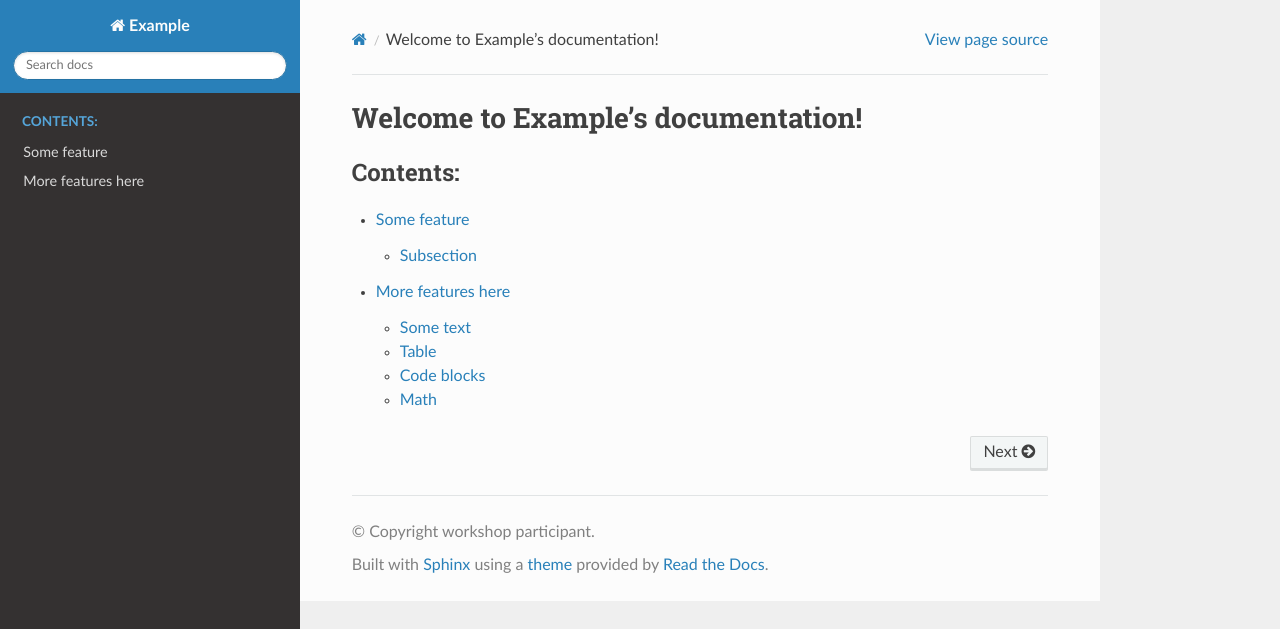
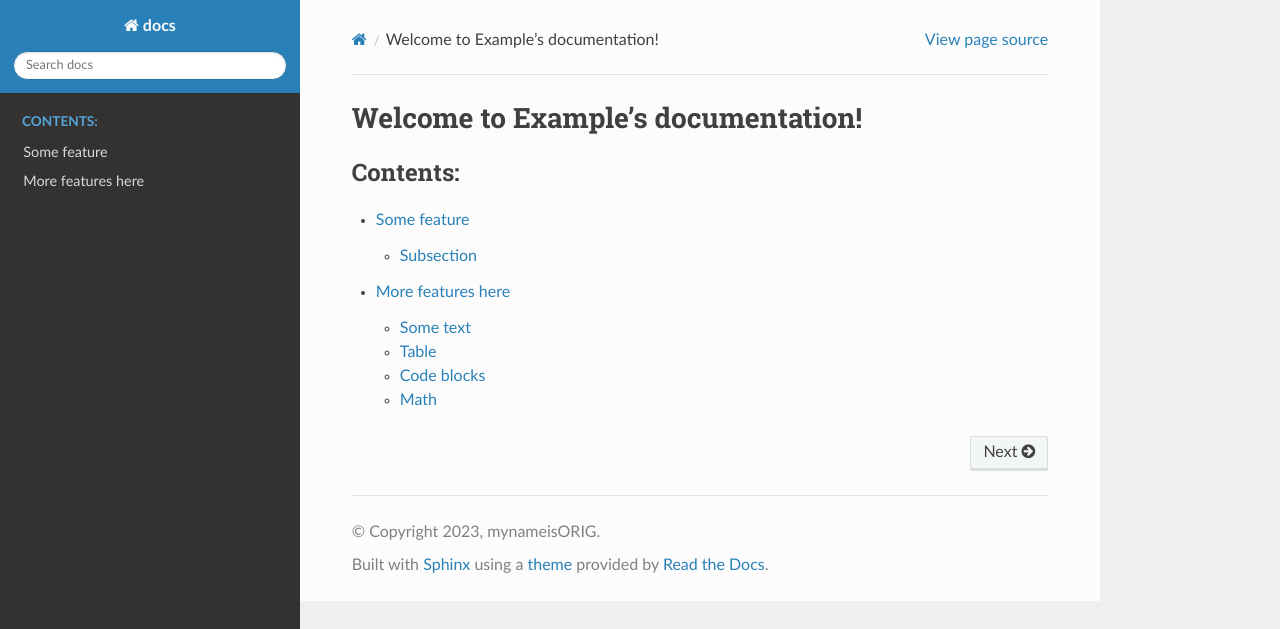
Before and after one commit to mynameisORIG/sphinx_documentation, a Sphinx documentation site: the page built from doc/index.rst, in a window 1280 px wide. Shown: the top 629 px of the page. Built offline with Sphinx 7.4.7 and the Read the Docs theme 2.0.0, drawn with Linux system fonts in a browser that asks for light colours.

Commit message:
first commit

```diff
--- a/doc/conf.py
+++ b/doc/conf.py
@@ -6,9 +6,9 @@
 # -- Project information -----------------------------------------------------
 # https://www.sphinx-doc.org/en/master/usage/configuration.html#project-information
 
-project = 'Example'
-copyright = 'workshop participant'
-author = 'workshop participant'
+project = 'docs'
+copyright = '2023, mynameisORIG'
+author = 'mynameisORIG'
 release = '0.1'
 
 
@@ -25,4 +25,6 @@ exclude_patterns = ['_build', 'Thumbs.db', '.DS_Store']
 # https://www.sphinx-doc.org/en/master/usage/configuration.html#options-for-html-output
 
 html_theme = 'sphinx_rtd_theme'
+# html_theme = 'classic'
+#html_theme = 'bizstyle'
 html_static_path = ['_static']
```
Also changed, not shown: 1 other file.
